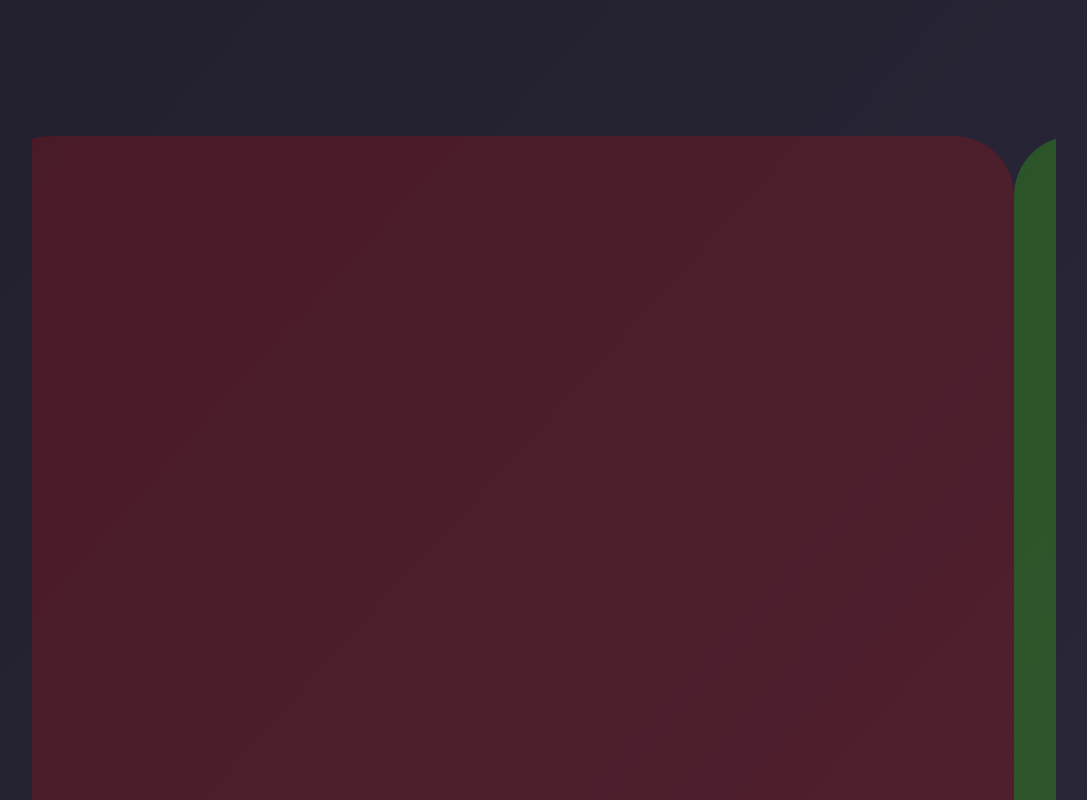
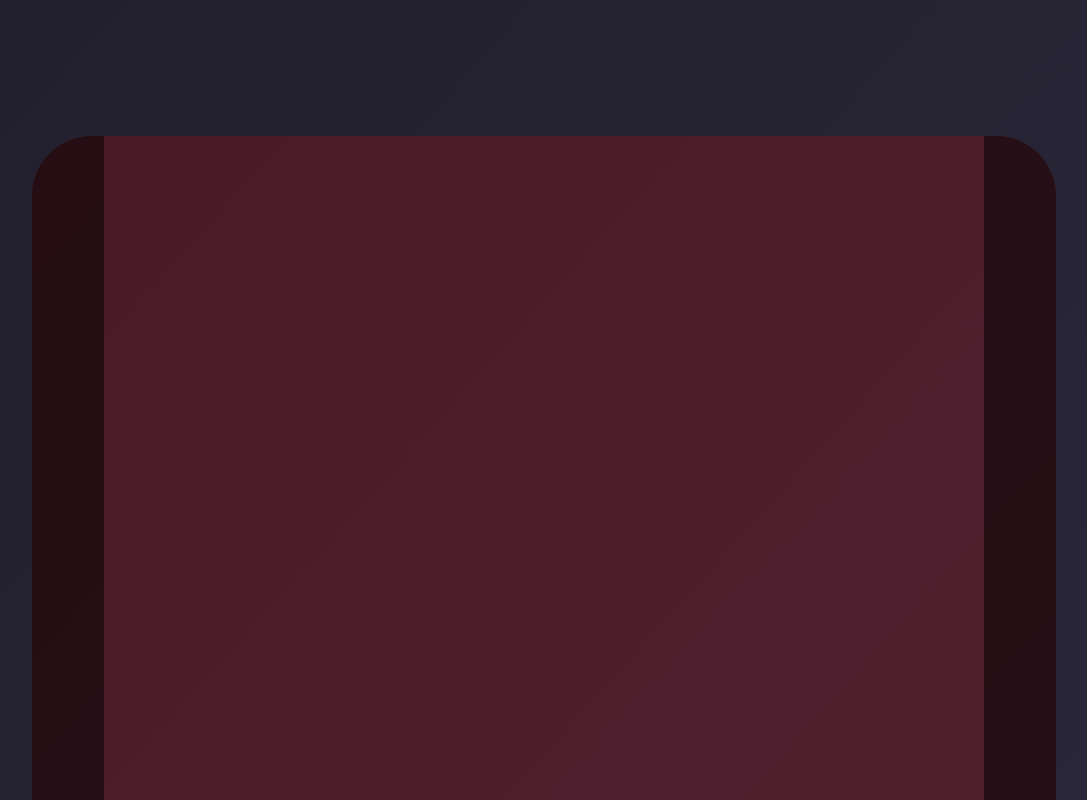
Before and after one commit to Bluez1k/Landing_Store, a plain HTML site: page index.html in a window 1280 px wide. Shown: the part 2220-3020 px from the top of the page, without its empty margins (96-1183 px from the left). Drawn offline with Linux system fonts and the light colour scheme.

Commit message:
added arrows

```diff
--- a/index.html
+++ b/index.html
@@ -135,6 +135,8 @@
         </section>
         <section class="galery">
             <div class="container galery__slider">
+                <div class="galery__arrow galery__arrow--left" id="leftArrow"></div>
+                <div class="galery__arrow galery__arrow--right" id="rightArrow"></div>
                 <!-- СЮДА ВСТАВЛЯТЬ ПРИМЕРЫ БЛОКОВ -->
                 <iframe src="" frameborder="0" class="galery__block" id="b-1"></iframe>
                 <iframe src="" frameborder="0" class="galery__block" id="b-2"></iframe>
--- a/source/css/style.css
+++ b/source/css/style.css
@@ -313,6 +313,28 @@
     left: 300%;
 }
 
+.galery__arrow{
+    position: absolute;
+    height: 100%;
+    width: 7%;
+    background-color: #000;
+    opacity: .5;
+    cursor: pointer;
+    z-index: 2;
+}
+
+.galery__arrow--left{
+    left: 0;
+    border-top-left-radius: 60px;
+    border-bottom-left-radius: 60px;
+}
+
+.galery__arrow--right{
+    right: 0;
+    border-top-right-radius: 60px;
+    border-bottom-right-radius: 60px;
+}
+
 
 /*===============================================form========================================*/
 
--- a/source/js/index.js
+++ b/source/js/index.js
@@ -1,59 +1,82 @@
-const frames = {
-    step: 100,
-    units: [
+const frames = {                                            //глобальный объект
+    step: 100,                                              //шаг сдвига (100% т.е. ширина блока)
+
+leftArrow: document.getElementById('leftArrow'),            //объект левой стрелки
+    rightArrow: document.getElementById('rightArrow'),      //объект правой стрелки
+
+    units: [                                                //объект содержащий объекты слайдов
         {
-        item: document.getElementById('b-1'),
-        startPos: 0,
-        endPos: -300,
-        curPos: 0,
-        // bullit: document.getElementById('bullit_1')
+        item: document.getElementById('b-1'),               //сам html объект
+        startPos: 0,                                        //старновая позиция
+        endPos: -300,                                       //конечная позиция
+        curPos: 0,                                          //текукщая позиция (!!!здесь всегда равна стартовой!!!)
         },
         {
-        item: document.getElementById('b-2'),
+        item: document.getElementById('b-2'),               //остальные по аналогии
         startPos: 100,
-        endPos: -200,
-        curPos: 100,
-        // bullit: document.getElementById('bullit_2')
-        },
+        endPos: -200,                                       //при добавлении нового слайда
+        curPos: 100,                                        //добавить новый объект по этоим шаблонам
+        },                                                  //не забыть указать старт текущий и конечный
         {
         item: document.getElementById('b-3'),
         startPos: 200,
         endPos: -100,
         curPos: 200,
-        // bullit: document.getElementById('bullit_3'),
         },
         {
         item: document.getElementById('b-4'),
         startPos: 300,
         endPos: 0,
         curPos: 300,
-        // bullit: document.getElementById('bullit_1')
         },
     ],
 
 
-    changeBackgroundAuto: function(){
-        for (item in this.units){
-            let obj = this.units[item];
-            if (obj.curPos <= obj.endPos){
-                obj.curPos = obj.startPos;
+    changeSlideAuto: function(){                        //метод объекта автоматически листающий слайды
+        setInterval(() => {                             //функция повторяющая перелистывание через (см. строка 52)
+            for (item in this.units){                   //Проходим циклом по слайдам (считает индексы)
+                let obj = this.units[item];             //получаем объект по индексу
+                if (obj.curPos <= obj.endPos){          //если текущая позиция меньше или равна конечной
+                    obj.curPos = obj.startPos;          //устанавливаем стартовую
+                }
+                else{                                   //инача
+                    obj.curPos -= this.step;            //уменьшаем позицию на шаг (свайп вправо)
+                }
+
+                this.units[item].item.style.left = `${obj.curPos}%`;    //устанавливаем left в нужное значение для сдвига слайда
             }
-            else{
-                obj.curPos -= this.step;
+        }, 8000);                                       //интервал повторения в мс
+    },
+
+    changeSideManual: function(eventer){            //метод перелистывания стрелками (аргумент - объект вызвавший метод стр79,80)
+        if (eventer === this.rightArrow){           //если объект - правая стрелка
+            for (item in this.units){               //проходим циклом по слайдам (считает индексы)
+                let obj = this.units[item];         //получаем объект слайда по индексу
+                if (obj.curPos <= obj.endPos){      //если текущая позиция меньше или равна конечной
+                    break;                          //ничего не делаем
+                }
+                else{
+                    obj.curPos -= this.step;        //вычитаем из текущей позиции шаг
+                }
+            this.units[item].item.style.left = `${obj.curPos}%`;    //пишем в left текушаю позицию
             }
-
-            // if (obj.curPos === 0){
-            //     obj.bullit.style.opacity = '1';
-            // }
-            // else{
-            //     obj.bullit.style.opacity = '0.5';
-            // }
-
+        }
+        else if (eventer === this.leftArrow){       //по аналогии с правой только сдель левая стрелка
+            for (item in this.units){
+                let obj = this.units[item];
+                if (obj.curPos >= obj.startPos){    //поэтому текущаю позицию сравниваем со стартовой чтоб не листнуть лишнего
+                    break;
+                }
+                else{
+                    obj.curPos += this.step;        //прибавсяем шаг (свайп влево)
+                }
             this.units[item].item.style.left = `${obj.curPos}%`;
+            }
         }
     }
 }
 
-setInterval(() => {
-    frames.changeBackgroundAuto()
-}, 5000);
+frames.leftArrow.addEventListener('click', () => frames.changeSideManual(frames.leftArrow));    //обработчики нажатия на стрелку
+frames.rightArrow.addEventListener('click', () => frames.changeSideManual(frames.rightArrow));
+
+frames.changeSlideAuto();                       //запускаем автосвайп
```
